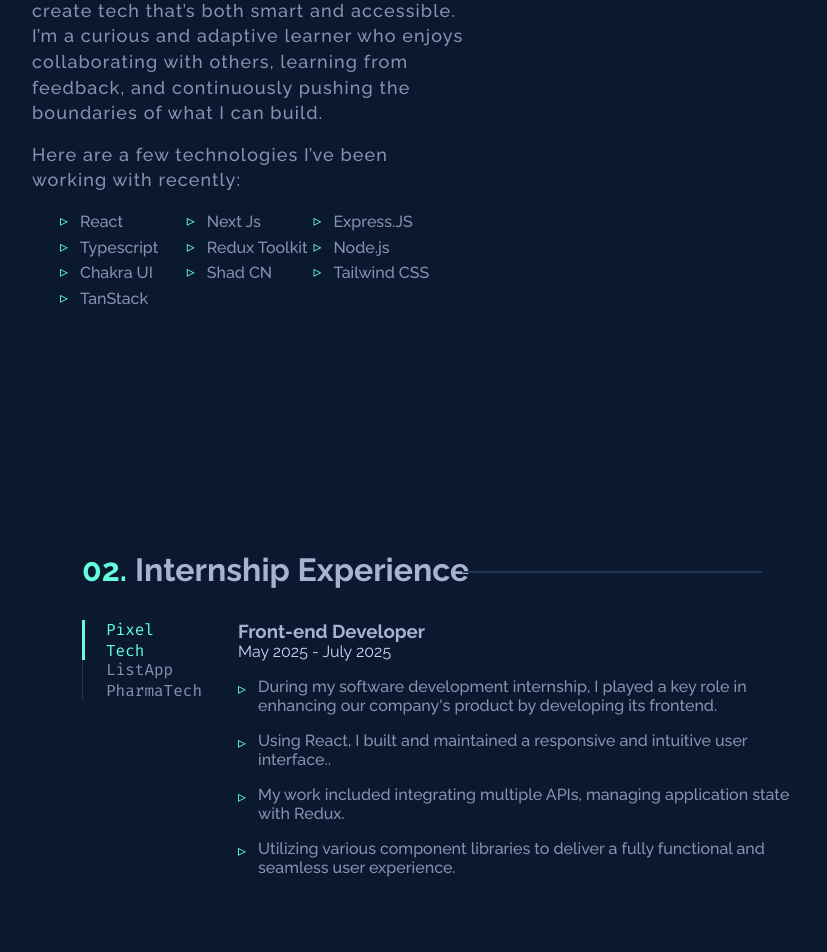
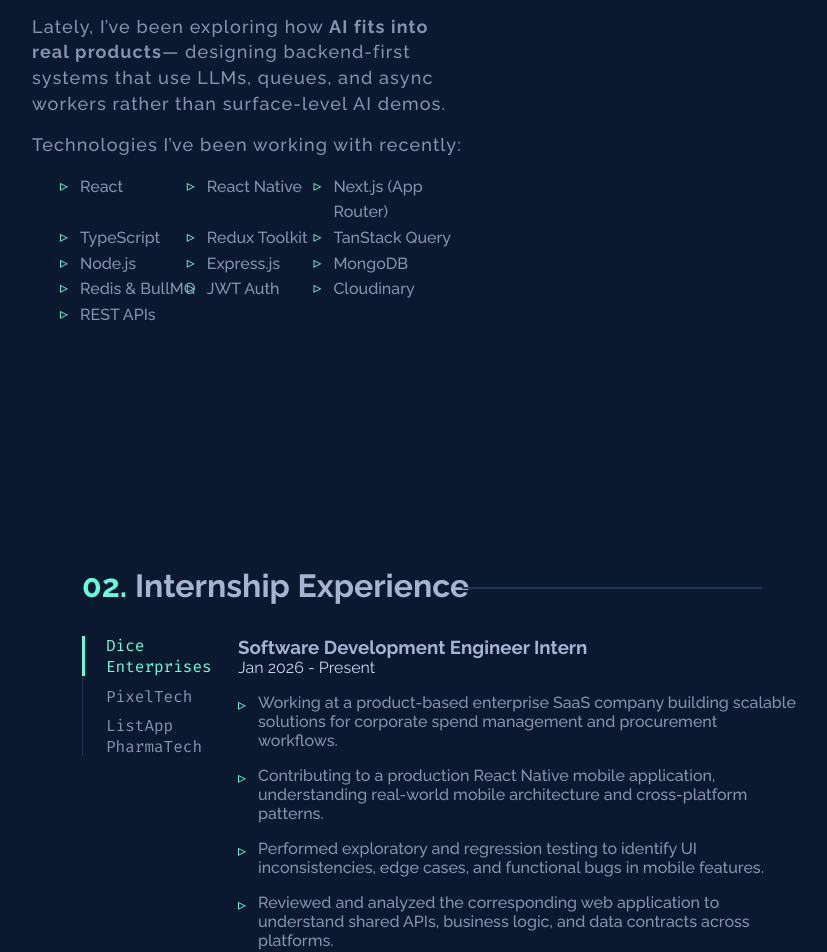
Before and after one commit to Samyaka13/Portfolio, a Next.js app: page / in a window 1280 px wide. Shown: the part 1680-2632 px from the top of the page, without its empty margins (208-1035 px from the left). Built offline with nearby package versions, Linux system fonts and the light colour scheme.

Commit message:
Update resume and About section with recent experiences and skills; refactor Experience component for clarity and accuracy

```diff
--- a/src/sections/About.tsx
+++ b/src/sections/About.tsx
@@ -1,14 +1,8 @@
 import Image from "next/image";
-import Link from "next/link";
-import React, { useEffect, useRef } from "react";
-import { useInView, motion } from "framer-motion";
+import React from "react";
+import { motion } from "framer-motion";
 
 function About() {
-  const ref = useRef(null);
-  const isInView = useInView(ref);
-  useEffect(() => {
-    console.log("Element is in view: ", isInView);
-  }, [isInView]);
   return (
     <motion.div
       className="about"
@@ -25,40 +19,75 @@ function About() {
       <div className="title">
         <h2>About Me</h2>
       </div>
+
       <div className="about-grid">
+        {/* INFO */}
         <div className="about-grid-info">
           <p className="about-grid-info-text">
-            I’m Samyak Ajmera, a final-year B.Tech student who found his calling in the world of software development and artificial intelligence. While my academic background is rooted in engineering, my passion lies in writing code, solving problems, and building digital solutions that make a difference.
-          </p>
-          <p className="about-grid-info-text">
-            Over time, I’ve specialized in full-stack web development using the MERN stack, and gained hands-on experience with tools like Cloudinary, Razorpay, and JWT authentication. I also have a solid grasp of Java, which I’ve used to build data structure–oriented solutions and solve algorithmic problems effectively.
+            I’m <strong>Samyak Ajmera</strong>, a final-year engineering student
+            working as a <strong>Software Development Engineer Intern</strong>,
+            focused on building production-grade web and mobile applications.
           </p>
 
           <p className="about-grid-info-text">
-            Beyond web development, I’m actively exploring the intersection of AI and real-world applications, with a strong desire to create tech that’s both smart and accessible. I’m a curious and adaptive learner who enjoys collaborating with others, learning from feedback, and continuously pushing the boundaries of what I can build.
+            My recent work spans <strong>React Native mobile apps</strong> and
+            full-stack systems where I collaborate with backend APIs, shared
+            business logic, and real-world product workflows. I care about clean
+            architecture, maintainability, and performance — not just UI.
           </p>
 
           <p className="about-grid-info-text">
-            Here are a few technologies I’ve been working with recently:
+            On the backend, I’ve built systems using Node.js and MongoDB,
+            implemented JWT-based authentication, background job processing with
+            Redis, and integrated AI services to solve practical problems like
+            resume analysis and automation.
           </p>
+
+          <p className="about-grid-info-text">
+            Lately, I’ve been exploring how <strong>AI fits into real products</strong>
+            — designing backend-first systems that use LLMs, queues, and async
+            workers rather than surface-level AI demos.
+          </p>
+
+          <p className="about-grid-info-text">
+            Technologies I’ve been working with recently:
+          </p>
+
           <ul className="about-grid-info-list">
+            {/* Frontend */}
             <li className="about-grid-info-list-item">React</li>
-            <li className="about-grid-info-list-item">Next Js</li>
-            <li className="about-grid-info-list-item">Express.JS</li>
-            <li className="about-grid-info-list-item">Typescript</li>
+            <li className="about-grid-info-list-item">React Native</li>
+            <li className="about-grid-info-list-item">Next.js (App Router)</li>
+            <li className="about-grid-info-list-item">TypeScript</li>
+
+            {/* State & Data */}
             <li className="about-grid-info-list-item">Redux Toolkit</li>
+            <li className="about-grid-info-list-item">TanStack Query</li>
+
+            {/* Backend */}
             <li className="about-grid-info-list-item">Node.js</li>
-            <li className="about-grid-info-list-item">Chakra UI</li>
-            <li className="about-grid-info-list-item">Shad CN</li>
-            <li className="about-grid-info-list-item">Tailwind CSS</li>
-            <li className="about-grid-info-list-item">TanStack</li>
+            <li className="about-grid-info-list-item">Express.js</li>
+            <li className="about-grid-info-list-item">MongoDB</li>
+            <li className="about-grid-info-list-item">Redis & BullMQ</li>
+
+            {/* Infra & Tools */}
+            <li className="about-grid-info-list-item">JWT Auth</li>
+            <li className="about-grid-info-list-item">Cloudinary</li>
+            <li className="about-grid-info-list-item">REST APIs</li>
           </ul>
         </div>
+
+        {/* PHOTO */}
         <div className="about-grid-photo">
           <div className="overlay"></div>
           <div className="overlay-border"></div>
           <div className="about-grid-photo-container">
-            <Image src="/PP.jpg" alt="profile" fill/>
+            <Image
+              src="/PP.jpg"
+              alt="Samyak Ajmera"
+              fill
+              priority
+            />
           </div>
         </div>
       </div>
--- a/src/sections/Experience.tsx
+++ b/src/sections/Experience.tsx
@@ -14,29 +14,41 @@ function Experience() {
 
   const expereinces = [
   {
-      name: "Pixel Tech",
-      role: "Front-end Developer",
+    name: "Dice Enterprises",
+    role: "Software Development Engineer Intern",
+    start: "Jan 2026",
+    end: "Present",
+    shortDescription: [
+      "Working at a product-based enterprise SaaS company building scalable solutions for corporate spend management and procurement workflows.",
+      "Contributing to a production React Native mobile application, understanding real-world mobile architecture and cross-platform patterns.",
+      "Performed exploratory and regression testing to identify UI inconsistencies, edge cases, and functional bugs in mobile features.",
+      "Reviewed and analyzed the corresponding web application to understand shared APIs, business logic, and data contracts across platforms.",
+    ],
+  },
+  {
+    name: "PixelTech",
+    role: "Software Development Engineer Intern",
     start: "May 2025",
-      end: "July 2025",
+    end: "Aug 2025",
     shortDescription: [
-        "During my software development internship, I played a key role in enhancing our company's product by developing its frontend.",
-        "Using React, I built and maintained a responsive and intuitive user interface..",
-        "My work included integrating multiple APIs, managing application state with Redux.",
-        "Utilizing various component libraries to deliver a fully functional and seamless user experience.",
+      "Built and maintained scalable, responsive user interfaces using React.js for client-facing products and internal dashboards.",
+      "Implemented reusable UI components and improved performance in production-grade applications.",
+      "Worked with modern state management tools including TanStack Query and Redux to manage server state and application logic.",
+      "Customized and integrated component libraries such as Chakra UI and Shadcn UI to maintain consistent design systems.",
     ],
   },
   {
     name: "ListApp PharmaTech",
     role: "Web Developer",
-      start: "April 2024",
+    start: "Apr 2024",
     end: "May 2024",
     shortDescription: [
-        "Led the design and development of a modern, responsive branding website from scratch, helping the startup establish its online presence and credibility.",
-        "Transformed vague business goals into a live product, independently managing everything from UI/UX decisions to deployment ",
+      "Designed and developed a responsive branding website from scratch to establish the startup’s online presence.",
+      "Independently translated business requirements into UI/UX decisions, implementation, and deployment.",
     ],
   },
+];
 
-  ];
   return (
     <motion.div
       className="experience"
```
Also changed, not shown: 1 other file (tests, documents, lock files or other folders). Lines whose indentation alone changed are shown as unchanged.
